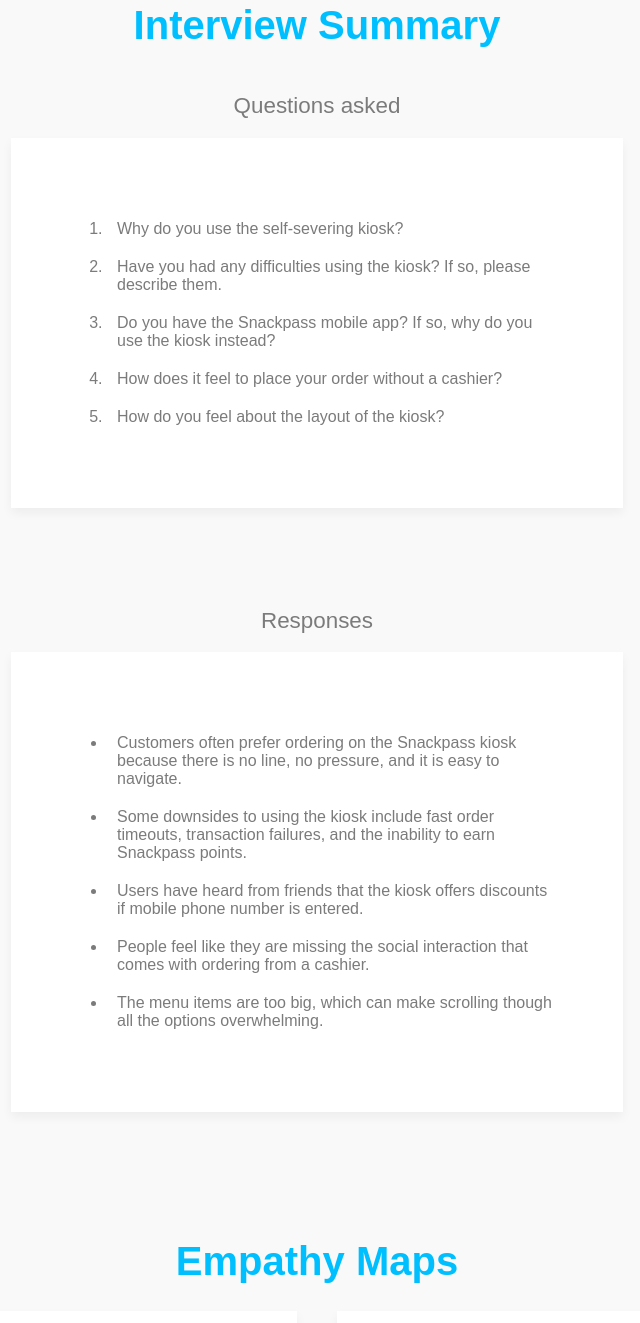
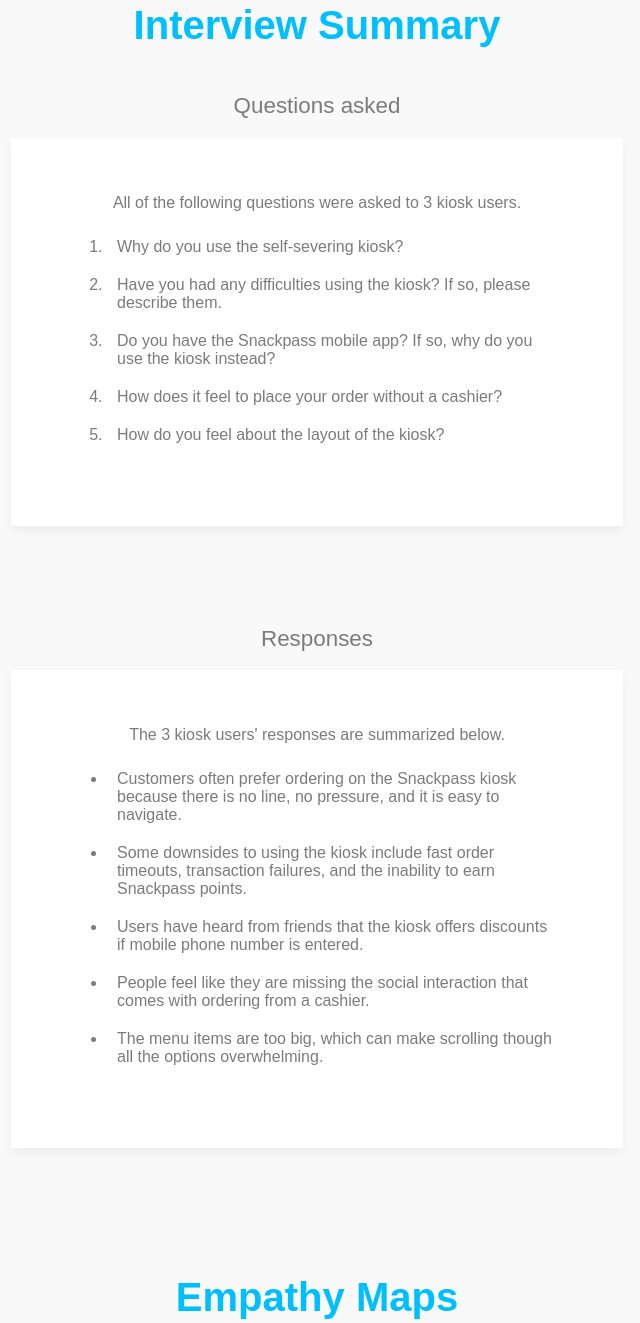
Before and after one commit to queasysloth123/personas-and-storyboarding, a plain HTML site: page index.html in a window 1280 px wide. Shown: the part 2412-3735 px from the top of the page, without its empty margins (448-1088 px from the left). Drawn offline with Linux system fonts and the light colour scheme.

Commit message:
Add files via upload

```diff
--- a/index.html
+++ b/index.html
@@ -82,6 +82,7 @@
                 <h1>Interview Summary</h1>
                 <h2>Questions asked</h2>
                 <div class="section-content">
+                    All of the following questions were asked to 3 kiosk users.
                     <ol class="obs-list">
                        <li>Why do you use the self-severing kiosk?</li>
                        <li>Have you had any difficulties using the kiosk? If so, please describe them.</li>
@@ -92,6 +93,7 @@
                 </div>
                 <h2 class="extra-margin-top">Responses</h2>
                 <div class="section-content">
+                    The 3 kiosk users' responses are summarized below.
                     <ul class="obs-list">
                        <li>Customers often prefer ordering on the Snackpass kiosk because there is no line, no pressure, and it is easy to navigate.</li>
                        <li>Some downsides to using the kiosk include fast order timeouts, transaction failures, and the inability to earn Snackpass points.</li>
```
